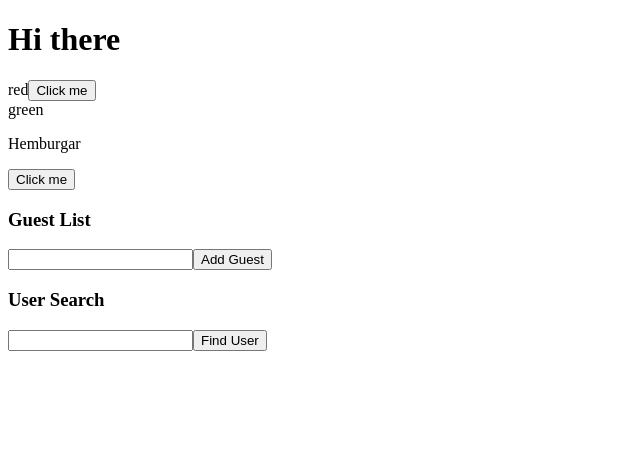
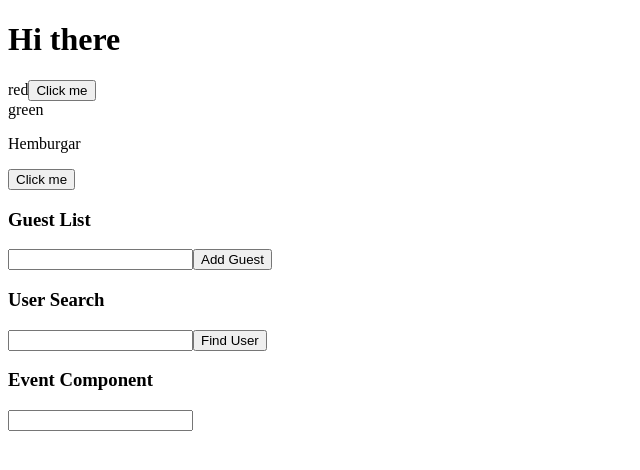
Before and after one commit to 1CIM/ts_sink, a React (Create React App) app: page / in a window 1280 px wide. Shown: the top 470 px of the page, without its empty margins (0-640 px from the left). Built offline with nearby package versions, Linux system fonts and the light colour scheme.

Commit message:
Add example of adding type to standalone event handeler

```diff
--- a/src/App.tsx
+++ b/src/App.tsx
@@ -2,6 +2,7 @@ import React from 'react';
 import Parent from './props/Parent';
 import GuestList from './state/GuestList';
 import UserSearch from './state/UserSearch';
+import EventComponent from './events/EventComponent';
 
 function App() {
   return (
@@ -12,6 +13,7 @@ function App() {
       </div>
       <GuestList />
       <UserSearch />
+      <EventComponent />
     </>
   );
 }
--- /dev/null
+++ b/src/events/EventComponent.tsx
@@ -0,0 +1,12 @@
+const EventComponent: React.FC = () => {
+  const onChange = (event: React.ChangeEvent<HTMLInputElement>) => {
+    console.log(event)
+  }
+
+  return <div data-cy='event-comp'>
+    <h3 data-cy='event-header'>Event Component</h3>
+    <input data-cy='event-input' onChange={onChange} />
+  </div>
+}
+
+export default EventComponent
```
Also changed, not shown: 1 other file (tests, documents, lock files or other folders).
